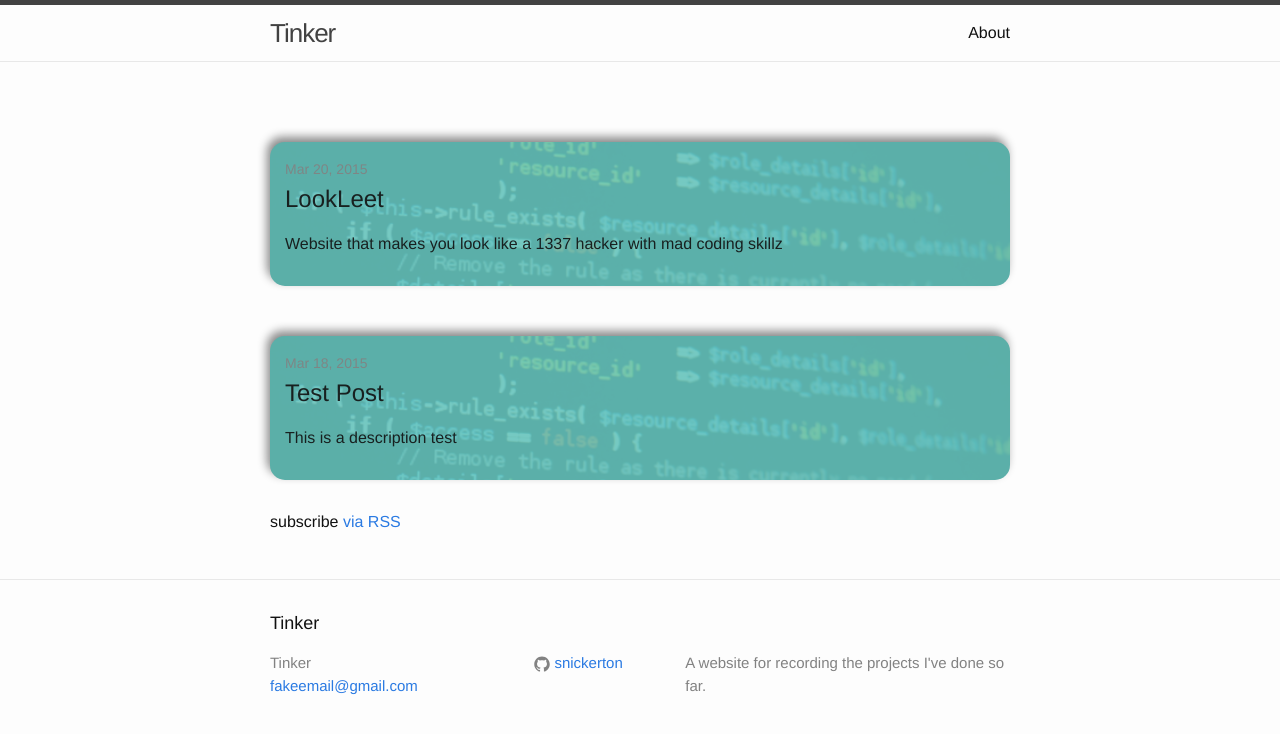
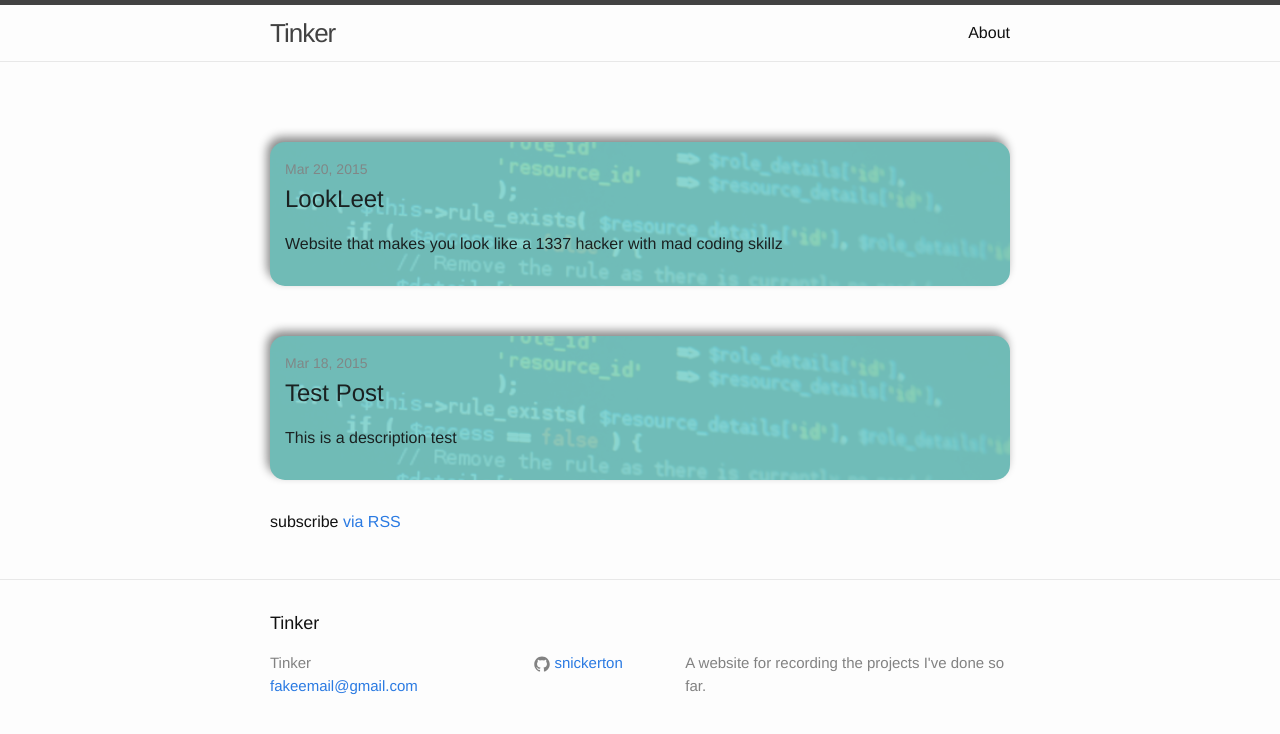
Before and after one commit to snickerton/snickerton.github.legacy, a Jekyll site: the page built from index.html, in a window 1280 px wide. Shown: the top 734 px of the page. Built offline with Jekyll 4.4.1, drawn with Linux system fonts in a browser that asks for light colours.

Commit message:
Update main.scss

```diff
--- a/css/main.scss
+++ b/css/main.scss
@@ -40,7 +40,7 @@ $on-laptop:        800px;
     border: 0px solid;
     border-radius: 15px;
     padding:15px;
-    background: rgba(102,195,188, 1);
+    background: rgba(125,209,203, 1);
 }
 
 .otherstuff {
```
